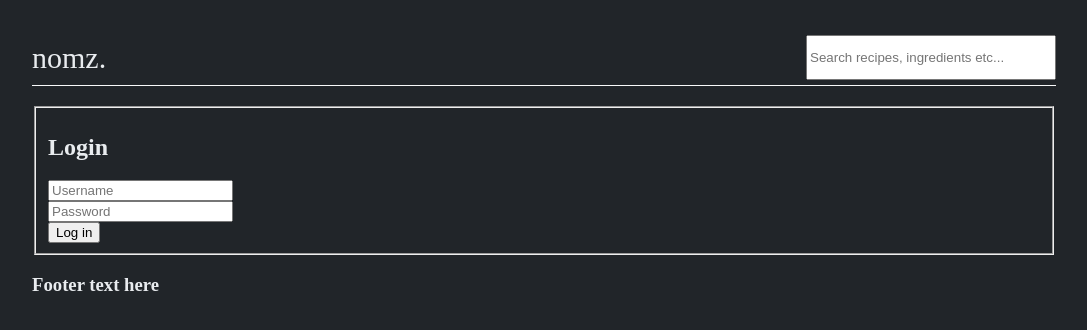
After one commit to dimitarOnGithub/nomz, a Flask app: page /login in a window 1280 px wide. The commit adds this page. Shown: the top 330 px of the page, without its empty margins (96-1183 px from the left). Run offline with Flask 3, Linux system fonts and the light colour scheme; parts of the project's set-up code (start-up, migrations or seed data) failed here and were passed over.

Commit message:
Some more stuff

```diff
--- a/nomz/__init__.py
+++ b/nomz/__init__.py
@@ -11,9 +11,7 @@ from werkzeug.middleware.proxy_fix import ProxyFix
 
 db = SQLAlchemy()
 bcrypt = Bcrypt()
-##login_manager = LoginManager()
-##login_manager.login_view = 'login'
-##login_manager.login_message_category = 'info'
+login_manager = LoginManager()
 mail = Mail()
 
 app = Flask(__name__)
@@ -25,8 +23,14 @@ app.wsgi_app = ProxyFix(app.wsgi_app, x_for=1, x_host=1)
 
 db.init_app(app)
 bcrypt.init_app(app)
-##login_manager.init_app(app)
+login_manager.init_app(app)
 mail.init_app(app)
 
 from nomz.home.routes import home
+from nomz.auth.routes import auth
+
+from nomz.auth.models.user import User
+from nomz.home.models.category import Category
+
 app.register_blueprint(home)
+app.register_blueprint(auth)
--- /dev/null
+++ b/nomz/auth/forms/login.py
@@ -0,0 +1,9 @@
+from flask_wtf import FlaskForm
+from wtforms import StringField, PasswordField, SubmitField
+from wtforms.validators import DataRequired
+
+
+class LoginForm(FlaskForm):
+    username = StringField('Username', validators=[DataRequired()])
+    password = PasswordField('Password', validators=[DataRequired()])
+    submit = SubmitField('Log in')
--- /dev/null
+++ b/nomz/auth/routes.py
@@ -0,0 +1,30 @@
+import json
+from datetime import datetime
+import ast
+from flask import Blueprint, request, render_template, flash, url_for
+from flask_login import current_user, login_user
+from werkzeug.utils import redirect
+import os
+import logging
+
+from nomz import bcrypt
+from nomz.auth.models.user import User
+from nomz.auth.forms.login import LoginForm
+
+auth = Blueprint('auth', __name__, template_folder='templates')
+
+
+@auth.route("/login", methods=["GET", "POST"])
+def login_page():
+    if current_user.is_authenticated:
+        return redirect(url_for('home.home_page'))
+    login_form = LoginForm()
+    if login_form.validate_on_submit():
+        user = User.query.filter_by(username=login_form.username.data).first()
+        if user and bcrypt.check_password_hash(user.password, login_form.password.data):
+            flash(f"Welcome on board, {user.username}")
+            login_user(user)
+            return redirect(url_for('home.home_page'))
+        else:
+            flash("Nope")
+    return render_template("login.html", form=login_form)
--- /dev/null
+++ b/nomz/auth/templates/login.html
@@ -0,0 +1,36 @@
+{% extends "base.html" %}
+{% block title %}
+{% if title %}
+{{ title }}
+{% else %}
+nomz.
+{% endif %}
+{% endblock %}
+{% block body %}
+    <div class="login-box">
+        <form method="POST" action="">
+            {{ form.hidden_tag() }}
+            <fieldset>
+                <h2>Login</h2>
+                <div class="form-field">
+                    {% if form.username.errors %}
+                    {{ form.username(placeholder="Username") }}
+                    <div class="invalid-feedback">
+                        {% for error in form.username.errors %}
+                        <span>{{ error }}</span>
+                        {% endfor %}
+                    </div>
+                    {% else %}
+                    {{ form.username(placeholder="Username") }}
+                    {% endif %}
+                </div>
+                <div class="form-field">
+                    {{ form.password(placeholder="Password") }}
+                </div>
+                <div class="form-field">
+                    {{ form.submit(class="btn") }}
+                </div>
+            </fieldset>
+        </form>
+    </div>
+{% endblock %}
--- a/nomz/home/routes.py
+++ b/nomz/home/routes.py
@@ -6,11 +6,13 @@ from flask_login import current_user
 from werkzeug.utils import redirect
 import os
 import logging
-from nomz import db
+
+from nomz.home.models.category import Category
 
 home = Blueprint('home', __name__, template_folder='templates')
 
 
 @home.route("/")
 def home_page():
-    return render_template('home.html')
+    categories = Category.query.all()
+    return render_template('home.html', categories=categories)
--- a/nomz/static/custom.css
+++ b/nomz/static/custom.css
@@ -87,3 +87,8 @@ body {
 .content-section {
     margin-top: 20px;
 }
+
+.categories-view {
+    display: flex;
+    flex-wrap: wrap;
+}
--- a/nomz/templates/base.html
+++ b/nomz/templates/base.html
@@ -24,8 +24,9 @@
     <div class="header">
         <div class="title">nomz.</div>
         <div class="navigation">
-            <a class="nav-button" href="#">Meals</a>
-            <a class="nav-button" href="#">Bakes</a>
+            {% if current_user.is_authenticated %}
+                <a class="nav-button" href="#">New</a>
+            {% endif %}
         </div>
         <form class="search-box">
             <input type="search" name="search" id="search" placeholder="Search recipes, ingredients etc...">
```
Also changed, not shown: nomz/auth/models/user.py (added, +15 -0 lines), nomz/home/models/category.py (added, +9 -0 lines), nomz/home/templates/home.html (+11 -1 lines), nomz/auth/__init__.py (added), nomz/auth/forms/__init__.py (added), nomz/auth/models/__init__.py (added), nomz/home/models/__init__.py (added).
